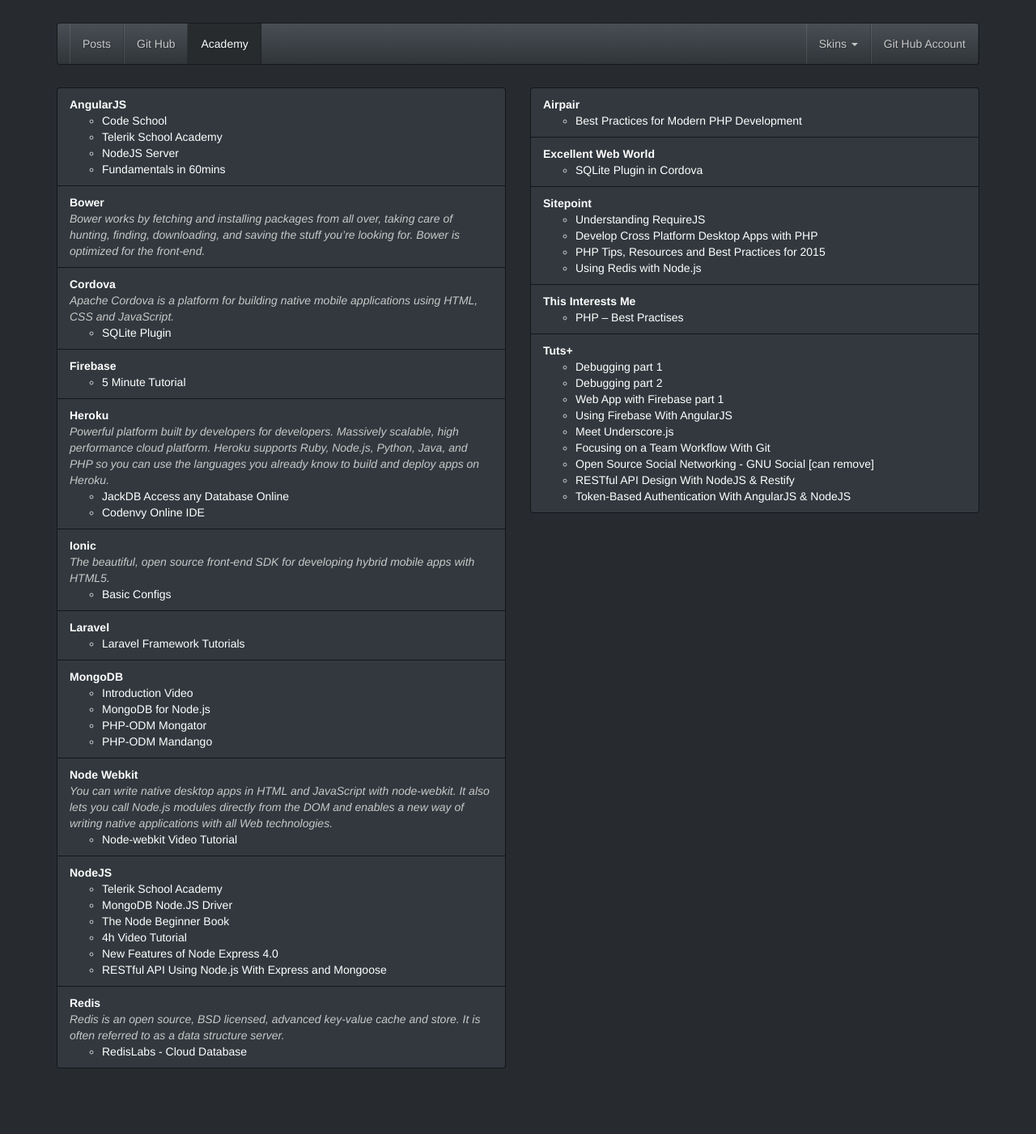
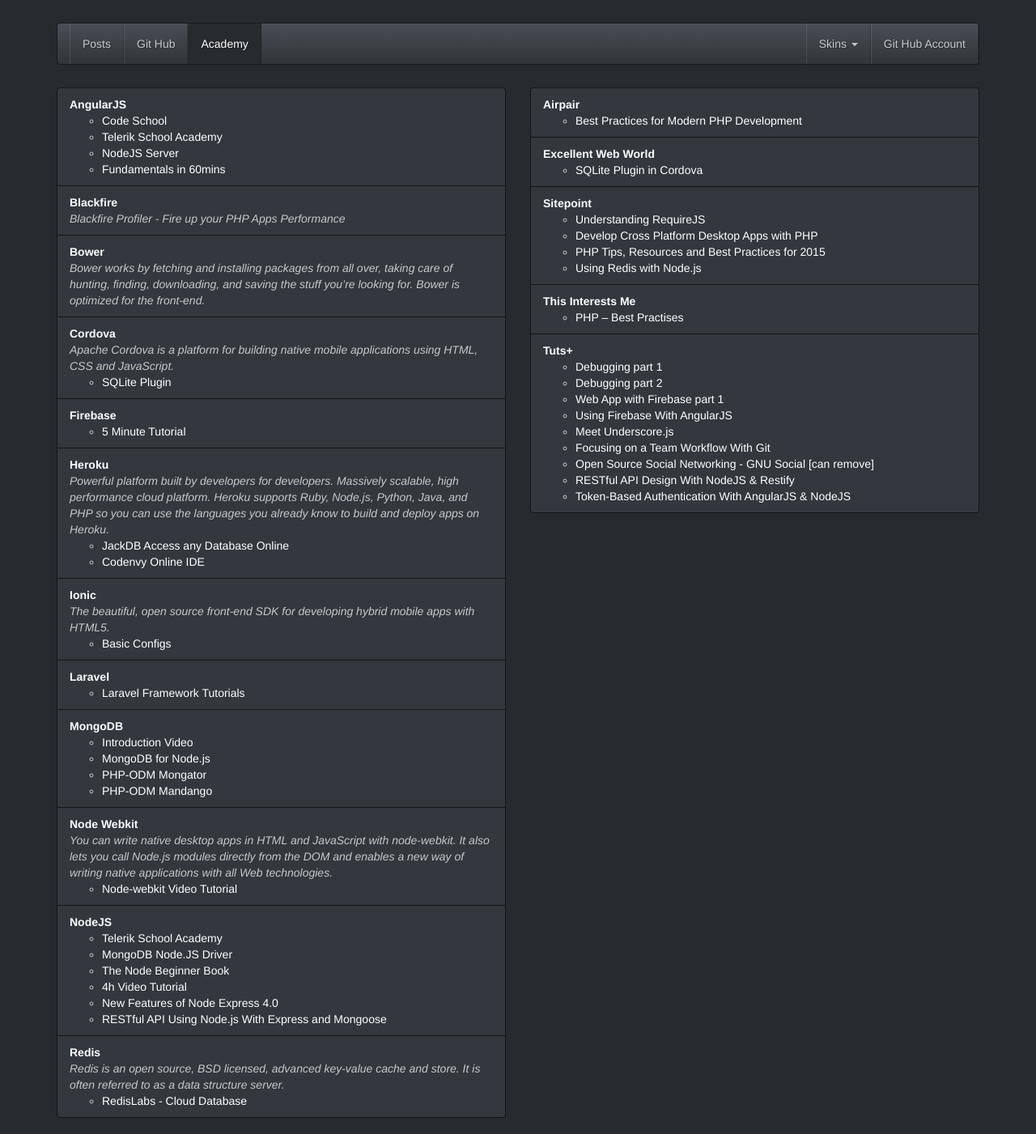
Before and after one commit to donvercety/donvercety.github.io, a Jekyll site: the page built from academy.html, in a window 1280 px wide. Shown: the whole page at 81% size. Built offline with Jekyll 4.4.1, drawn with Linux system fonts in a browser that asks for light colours; nearby versions of some CDN libraries; before the commit the page ends 1340 px from its top, so only the background shows below that.

Commit message:
Update academy.yml

```diff
--- a/_data/academy.yml
+++ b/_data/academy.yml
@@ -137,6 +137,14 @@
     - name: Node-webkit Video Tutorial
       link: http://nodehead.com/category/video-tutorials/mini-series/node-webkit/
 
+  # - - - - - - - - - -
+
+  - name: Blackfire
+    link: https://blackfire.io/
+    desc: >
+      Blackfire Profiler - Fire up your PHP Apps Performance
+    info: false
+
 # = = = = = = = = = = = = = = = = = = = = = = = = = = = = = = = = = = = = = = = = = = = = = = = = = =
 
 - title: Articles
```
